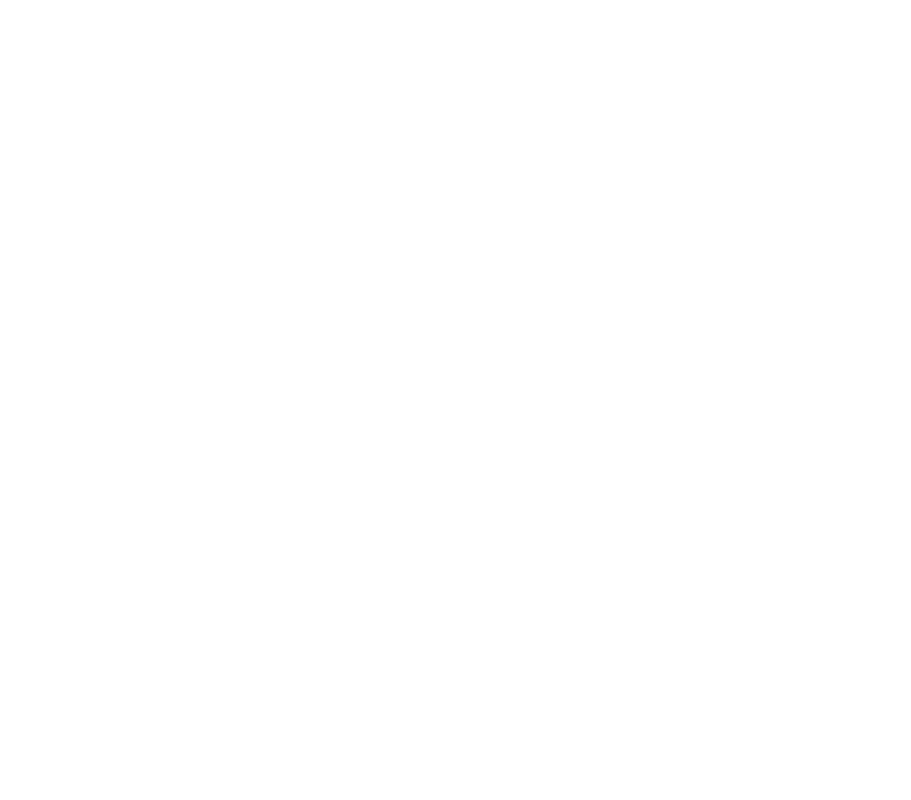
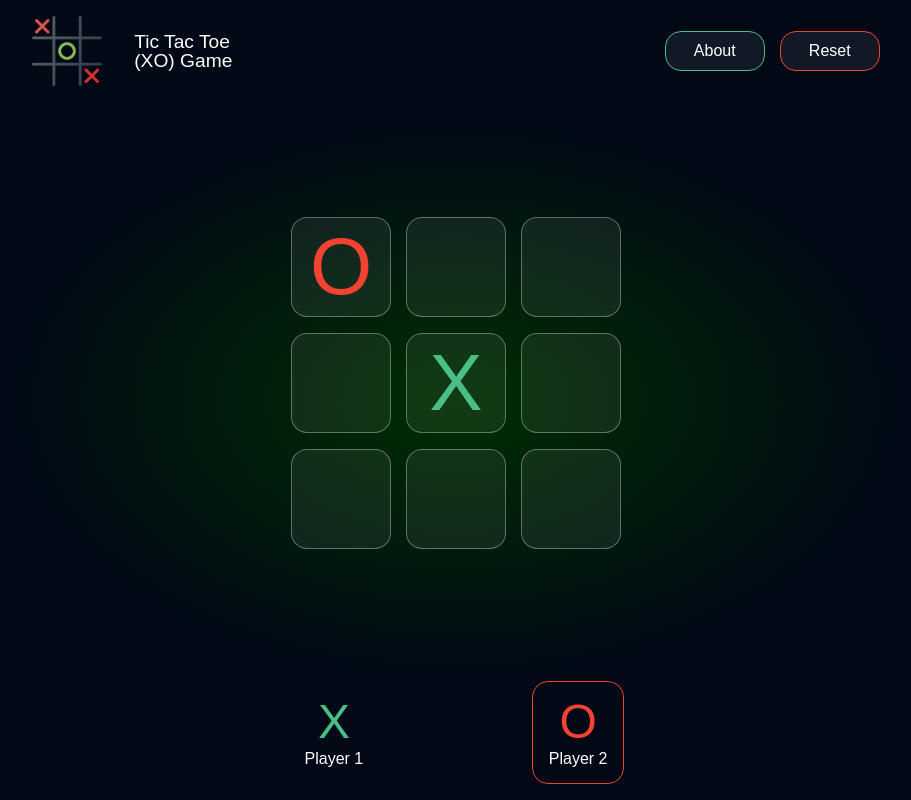
Before and after one commit to ali-mjidi/tic-tac-toe_reactjs, a React (Vite) app: page / in a window 1280 px wide. Shown: the whole page, without its empty margins (184-1095 px from the left). Built offline with nearby package versions, Linux system fonts and the light colour scheme.

Commit message:
feat: Base style of project done

```diff
--- a/index.html
+++ b/index.html
@@ -1,12 +1,12 @@
-<!doctype html>
+<!DOCTYPE html>
 <html lang="en">
     <head>
         <meta charset="UTF-8" />
         <meta name="viewport" content="width=device-width, initial-scale=1.0" />
-    <link rel="icon" href="/tic-tac-toe.png">
+        <link rel="icon" href="/tic-tac-toe.png" />
         <title>Tic-Tac-Toe</title>
     </head>
-  <body>
+    <body class="body">
         <div id="root"></div>
         <script type="module" src="/src/main.jsx"></script>
     </body>
--- /dev/null
+++ b/src/App.css
@@ -0,0 +1,163 @@
+.header {
+    width: 100%;
+    display: flex;
+    justify-content: space-around;
+    align-items: center;
+}
+
+.header__logo {
+    display: flex;
+    align-items: center;
+    gap: 2rem;
+}
+
+.logo__image {
+    width: 70px;
+}
+
+.logo__title {
+    text-transform: capitalize;
+    font-size: 1.2rem;
+    font-weight: 500;
+    cursor: default;
+}
+
+.header__buttons {
+    display: flex;
+    gap: 15px;
+}
+
+.aboutBtn,
+.resetBtn {
+    width: 100px;
+    aspect-ratio: 3/1.2;
+    border-radius: 1rem;
+    border: 1px solid transparent;
+    font-size: 1rem;
+    font-weight: 300;
+    color: white;
+    background-color: var(--color-square);
+    cursor: pointer;
+    transition: 0.3s;
+}
+
+.aboutBtn {
+    border-color: var(--color-x);
+}
+
+.resetBtn {
+    border-color: var(--color-o);
+}
+
+.aboutBtn:hover,
+.resetBtn:hover {
+    background-color: transparent;
+    /* font-weight: 500; */
+}
+
+.row {
+    display: flex;
+    flex-direction: column;
+    gap: 15px;
+}
+
+.col {
+    display: flex;
+    gap: 15px;
+}
+
+.square {
+    width: 100px;
+    aspect-ratio: 1;
+    font-size: 5rem;
+    border-radius: 1rem;
+    border: 1px solid #ffffff55;
+    background-color: var(--color-square);
+    cursor: pointer;
+    transition: 0.2s;
+}
+
+.square:hover {
+    box-shadow: 0 0 20px 2px #ffffff33;
+}
+
+.square.x {
+    color: var(--color-x);
+}
+
+.square.o {
+    color: var(--color-o);
+}
+
+.square.x:hover,
+.square.o:hover {
+    border-width: 3px;
+}
+
+.square.x:hover {
+    border-color: var(--color-x);
+}
+.square.o:hover {
+    border-color: var(--color-o);
+}
+
+.playersInfo {
+    width: 50%;
+    display: flex;
+    justify-content: space-evenly;
+}
+
+.player {
+    padding: 1rem;
+    position: relative;
+    display: flex;
+    flex-direction: column;
+    justify-content: space-around;
+    align-items: center;
+    gap: 5px;
+    cursor: default;
+    border-radius: 1rem;
+    border: 1px solid transparent;
+}
+
+.player__symbol {
+    font-size: 3rem;
+}
+
+.player__name {
+    display: flex;
+}
+
+.player__edit {
+    width: 1.5rem;
+    position: absolute;
+    bottom: 0;
+    left: 100%;
+    display: none;
+    cursor: pointer;
+    transition: 0.3s;
+}
+
+.player__edit:hover {
+    transform: scale(1.2);
+}
+
+.player:hover .player__edit {
+    display: block;
+}
+
+.player1 .player__symbol {
+    color: var(--color-x);
+}
+
+.player2 .player__symbol {
+    color: var(--color-o);
+}
+
+.player1.active {
+    border-color: var(--color-x);
+}
+
+.player2.active {
+    border-color: var(--color-o);
+}
--- a/src/App.jsx
+++ b/src/App.jsx
@@ -1,5 +1,86 @@
+import editIcon from "./assets/icons/edit.png";
+
+import "./App.css";
+
 function App() {
-    return <></>;
+    return (
+        <>
+            <header className="header">
+                <div className="header__logo logo">
+                    <img src="logo.png" alt="tic-tac-toe logo" className="logo__image" />
+                    <h1 className="logo__title">
+                        tic tac toe <br />
+                        (XO) game
+                    </h1>
+                </div>
+                <div className="header__buttons">
+                    <button className="aboutBtn">About</button>
+                    <button className="resetBtn">Reset</button>
+                </div>
+            </header>
+
+            <div className="gameBoard">
+                <ol className="row">
+                    <li>
+                        <ol className="col">
+                            <li>
+                                <button className="square o">O</button>
+                            </li>
+                            <li>
+                                <button className="square"></button>
+                            </li>
+                            <li>
+                                <button className="square"></button>
+                            </li>
+                        </ol>
+                    </li>
+                    <li>
+                        <ol className="col">
+                            <li>
+                                <button className="square"></button>
+                            </li>
+                            <li>
+                                <button className="square x">X</button>
+                            </li>
+                            <li>
+                                <button className="square"></button>
+                            </li>
+                        </ol>
+                    </li>
+                    <li>
+                        <ol className="col">
+                            <li>
+                                <button className="square"></button>
+                            </li>
+                            <li>
+                                <button className="square"></button>
+                            </li>
+                            <li>
+                                <button className="square"></button>
+                            </li>
+                        </ol>
+                    </li>
+                </ol>
+            </div>
+
+            <footer className="playersInfo">
+                <div className="player player1 ">
+                    <span className="player__symbol">X</span>
+                    <span className="player__name">
+                        Player 1
+                        <img className="player__edit" src={editIcon} alt="" />
+                    </span>
+                </div>
+                <div className="player player2 active">
+                    <span className="player__symbol">O</span>
+                    <span className="player__name">
+                        Player 2
+                        <img className="player__edit" src={editIcon} alt="" />
+                    </span>
+                </div>
+            </footer>
+        </>
+    );
 }
 
 export default App;
--- a/src/index.css
+++ b/src/index.css
@@ -1,7 +1,15 @@
-*,
-*::before,
-*::after {
-    padding: 0;
-    margin: 0;
-    box-sizing: border-box;
+.body {
+    height: 100vh;
+    font-family: sans-serif;
+    color: white;
+    background: radial-gradient(#012e01, #010916, #010916);
 }
+
+#root {
+    height: 100%;
+    padding: 1rem 0;
+    display: flex;
+    flex-direction: column;
+    justify-content: space-between;
+    align-items: center;
+}
--- a/src/main.jsx
+++ b/src/main.jsx
@@ -2,6 +2,8 @@ import React from "react";
 import ReactDOM from "react-dom/client";
 import App from "./App.jsx";
 import "./index.css";
+import "./assets/styles/colors.css";
+import "./assets/styles/reset.css";
 
 ReactDOM.createRoot(document.getElementById("root")).render(
     <React.StrictMode>
```
Also changed, not shown: public/logo.png (added), src/assets/icons/edit.png (added). Lines whose indentation alone changed are shown as unchanged.
